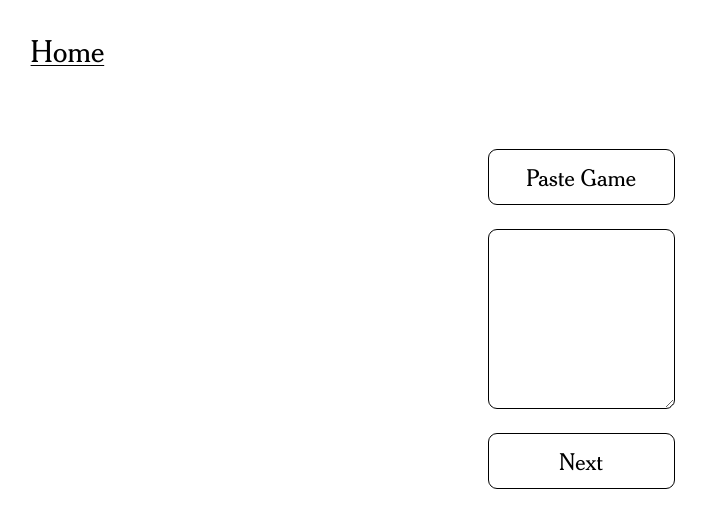
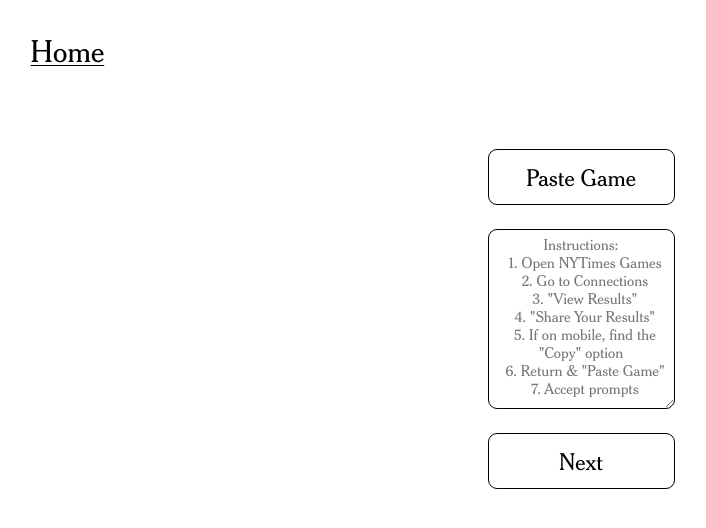
Before and after one commit to chakrupka/connectionstats-frontend, a React (Vite) app: page / in a window 1280 px wide. Both pictures are taken after a click on the element "Add Your Game". Shown: the top 528 px of the page, without its empty margins (59-765 px from the left). Built offline with nearby package versions, Linux system fonts and the light colour scheme; no server answers.

Commit message:
added instructions

```diff
--- a/src/screens/SubmitGame/SubmitGame.jsx
+++ b/src/screens/SubmitGame/SubmitGame.jsx
@@ -9,6 +9,14 @@ const SubmitGame = ({ setPage }) => {
   const [newName, setNewName] = useState("");
   const [results, setResults] = useState(null);
   const [next, setNext] = useState(false);
+  const placeholder = `Instructions:
+  1. Open NYTimes Games
+  2. Go to Connections
+  3. "View Results"
+  4. "Share Your Results"
+  5. If on mobile, find the "Copy" option
+  6. Return & "Paste Game"
+  7. Accept prompts`;
 
   const handleGameChange = (event) => {
     setNewGame(event.target.value);
@@ -71,6 +79,7 @@ const SubmitGame = ({ setPage }) => {
                 onChange={handleGameChange}
                 className="gameInput"
                 id="paste-target"
+                placeholder={placeholder}
               />
               <button type="submit" className="submitButton">
                 Next
```
